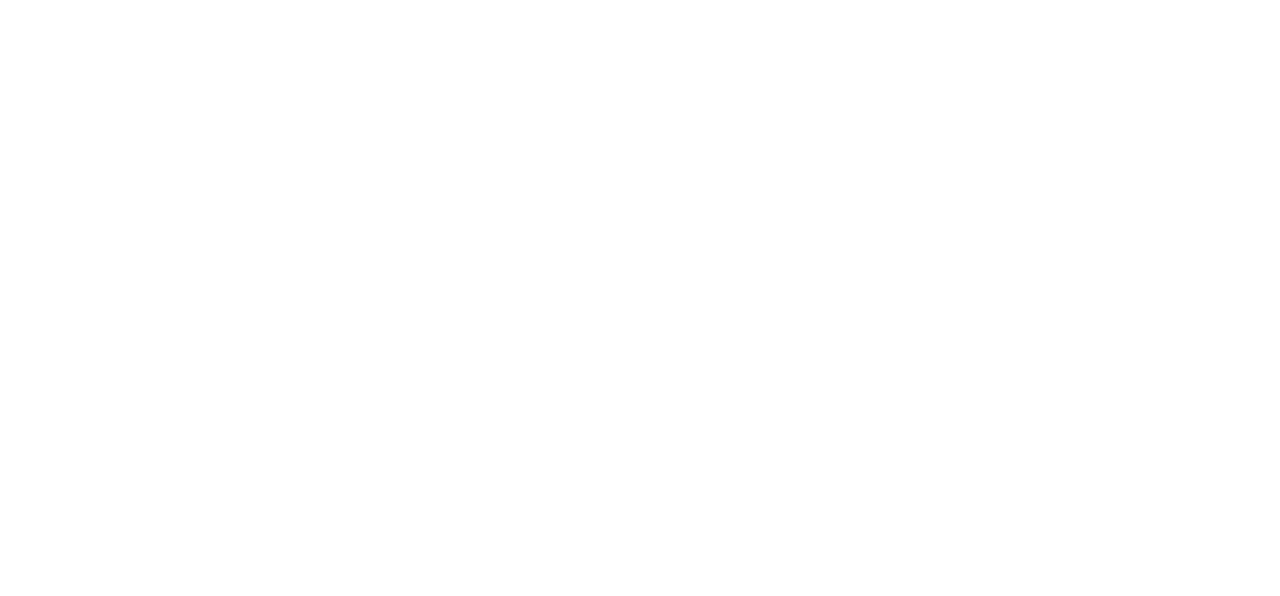
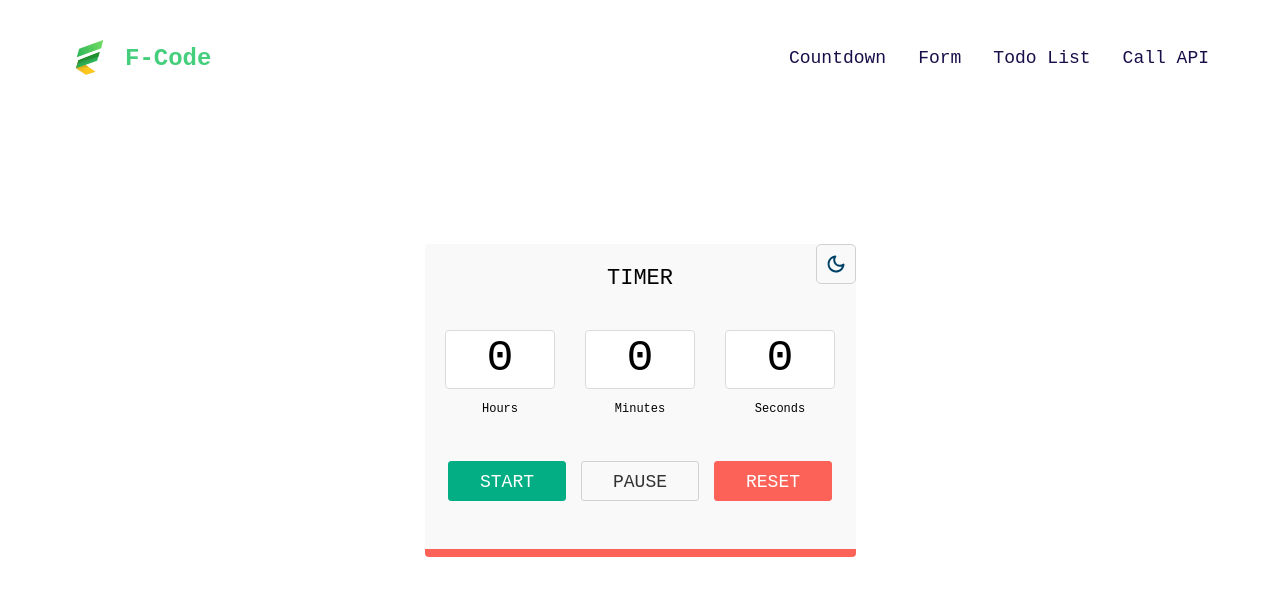
Before and after one commit to namdh03/react-assignment, a React (Vite) app: page / in a window 1280 px wide. Before the commit this address had no page. Shown: the top 596 px of the page. Built offline with nearby package versions, Linux system fonts and the light colour scheme.

Commit message:
Create Header component and config router

```diff
--- /dev/null
+++ b/src/components/Header/Header.jsx
@@ -0,0 +1,83 @@
+import PropTypes from "prop-types";
+import { Link } from "react-router-dom";
+import config from "../../config";
+import { FCodeIcon } from "../Icons";
+
+const Header = ({ dark = false }) => {
+    return (
+        <header
+            className={`fixed top-0 left-0 z-10 w-full bg-white ${
+                dark ? "dark:bg-[#01131e]" : ""
+            }`}
+        >
+            <div className="w-[1170px] mx-auto">
+                <div className="flex items-center justify-between py-4 h-[118px]">
+                    <div className="flex items-center">
+                        <Link
+                            to={config.routes.countdown}
+                            className="flex items-center"
+                        >
+                            <FCodeIcon></FCodeIcon>
+                            <span className="text-2xl font-bold text-[rgb(69,206,124)] leading-[]">
+                                F-Code
+                            </span>
+                        </Link>
+                    </div>
+
+                    <div className="">
+                        <nav>
+                            <ul className="flex items-center">
+                                <li>
+                                    <Link
+                                        to={config.routes.countdown}
+                                        className={`p-4 text-[#170F49] text-lg leading-[1.11111] ${
+                                            dark ? "dark:text-white" : ""
+                                        }`}
+                                    >
+                                        Countdown
+                                    </Link>
+                                </li>
+                                <li>
+                                    <Link
+                                        to={config.routes.form}
+                                        className={`p-4 text-[#170F49] text-lg leading-[1.11111] ${
+                                            dark ? "dark:text-white" : ""
+                                        }`}
+                                    >
+                                        Form
+                                    </Link>
+                                </li>
+                                <li>
+                                    <Link
+                                        to={config.routes.todo}
+                                        className={`p-4 text-[#170F49] text-lg leading-[1.11111] ${
+                                            dark ? "dark:text-white" : ""
+                                        }`}
+                                    >
+                                        Todo List
+                                    </Link>
+                                </li>
+                                <li>
+                                    <Link
+                                        to={config.routes.profile}
+                                        className={`p-4 text-[#170F49] text-lg leading-[1.11111] ${
+                                            dark ? "dark:text-white" : ""
+                                        }`}
+                                    >
+                                        Call API
+                                    </Link>
+                                </li>
+                            </ul>
+                        </nav>
+                    </div>
+                </div>
+            </div>
+        </header>
+    );
+};
+
+Header.propTypes = {
+    dark: PropTypes.bool,
+};
+
+export default Header;
--- /dev/null
+++ b/src/components/Header/index.jsx
@@ -0,0 +1 @@
+export { default } from "./Header";
--- a/src/components/Icons/Icons.jsx
+++ b/src/components/Icons/Icons.jsx
@@ -190,3 +190,84 @@
         />
     </svg>
 );
+
+export const FCodeIcon = () => (
+    <svg
+        width="70"
+        height="70"
+        viewBox="0 0 3500 3500"
+        fill="none"
+        xmlns="http://www.w3.org/2000/svg"
+    >
+        <path
+            d="M2311.53 1215.66L1089.07 1659L1208.21 1238.4L2410.64 798L2311.53 1215.66Z"
+            fill="url(#paint0_linear_218_12)"
+        ></path>
+        <path
+            d="M1047.99 2214.86L1507.94 2040.4L2026.04 2384.04L1544.95 2543.6L1047.99 2214.86Z"
+            fill="#D9D9D9"
+        ></path>
+        <path
+            d="M1169.55 1807.77L2026.01 2384.03L1544.92 2542.63L1047.96 2214.85L1169.55 1807.77Z"
+            fill="url(#paint1_linear_218_12)"
+        ></path>
+        <path
+            d="M1666.51 2140.83L1047.96 2214.85L1169.55 1807.77L1666.51 2140.83Z"
+            fill="#D6A91E"
+        ></path>
+        <path
+            d="M2105.31 1834.2L2232.2 1405.97L1169.55 1807.77L1047.96 2214.85L2105.31 1834.2Z"
+            fill="url(#paint2_linear_218_12)"
+        ></path>
+        <path
+            d="M2163.47 1633.31L2232.2 1405.97L1169.55 1807.77L1143.12 1897.65L2163.47 1633.31Z"
+            fill="url(#paint3_linear_218_12)"
+        ></path>
+        <defs>
+            <linearGradient
+                id="paint0_linear_218_12"
+                x1="1095.57"
+                y1="1543.44"
+                x2="2422.56"
+                y2="914.309"
+                gradientUnits="userSpaceOnUse"
+            >
+                <stop stopColor="#2DB656"></stop>
+                <stop offset="1" stopColor="#74DC65"></stop>
+            </linearGradient>
+            <linearGradient
+                id="paint1_linear_218_12"
+                x1="1248.85"
+                y1="2040.39"
+                x2="1692.95"
+                y2="2431.61"
+                gradientUnits="userSpaceOnUse"
+            >
+                <stop offset="0.0652429" stopColor="#E3B525"></stop>
+                <stop offset="0.789675" stopColor="#FFC81B"></stop>
+            </linearGradient>
+            <linearGradient
+                id="paint2_linear_218_12"
+                x1="1640.08"
+                y1="1564.58"
+                x2="1835.69"
+                y2="2035.1"
+                gradientUnits="userSpaceOnUse"
+            >
+                <stop offset="0.167047" stopColor="#1D8D2B"></stop>
+                <stop offset="0.43085" stopColor="#2DA150"></stop>
+                <stop offset="0.807736" stopColor="#2BB857"></stop>
+            </linearGradient>
+            <linearGradient
+                id="paint3_linear_218_12"
+                x1="1640.08"
+                y1="1564.58"
+                x2="1835.69"
+                y2="2035.1"
+                gradientUnits="userSpaceOnUse"
+            >
+                <stop offset="0.0581062" stopColor="#218F2F"></stop>
+            </linearGradient>
+        </defs>
+    </svg>
+);
--- a/src/config/routes.jsx
+++ b/src/config/routes.jsx
@@ -1,6 +1,5 @@
 const routes = {
-    home: "/",
-    countdown: "/countdown",
+    countdown: "/",
     form: "/form",
     todo: "/todo",
     profile: "/profile",
--- a/src/pages/CallAPI/CallAPI.jsx
+++ b/src/pages/CallAPI/CallAPI.jsx
@@ -1,5 +1,6 @@
 import { useState, useEffect } from "react";
 import "./table.css";
+import Header from "../../components/Header";
 
 const CallAPI = () => {
     const [users, setUsers] = useState([]);
@@ -11,6 +12,8 @@
     }, []);
 
     return (
+        <>
+            <Header></Header>
             <table className="content-table">
                 <thead>
                     <tr>
@@ -29,6 +32,7 @@
                     ))}
                 </tbody>
             </table>
+        </>
     );
 };
 
--- a/src/pages/CallAPI/table.css
+++ b/src/pages/CallAPI/table.css
@@ -1,6 +1,6 @@
 .content-table {
     border-collapse: collapse;
-    margin: 25px auto;
+    margin: 118px auto 0;
     font-size: 0.9em;
     min-width: 400px;
     border-radius: 5px 5px 0 0;
--- a/src/pages/Countdown/Countdown.jsx
+++ b/src/pages/Countdown/Countdown.jsx
@@ -1,5 +1,6 @@
 import { useState, useEffect } from "react";
 
+import Header from "../../components/Header";
 import { MoonIcon, SunIcon } from "../../components/Icons";
 import Input from "./Input";
 import Button from "./Button";
@@ -72,6 +73,8 @@
     }, [active, hour, minute, second]);
 
     return (
+        <>
+            <Header dark></Header>
             <div
                 id="countdown"
                 className="flex items-center justify-center w-[100vw] h-[100vh] bg-white dark:bg-[#01131E]"
@@ -132,6 +135,7 @@
                     </Button>
                 </div>
             </div>
+        </>
     );
 };
 
--- a/src/pages/Form/Form.jsx
+++ b/src/pages/Form/Form.jsx
@@ -1,5 +1,6 @@
 import { useState } from "react";
 import Input from "./Input";
+import Header from "../../components/Header";
 
 const initialFormState = {
     name: "",
@@ -123,7 +124,9 @@
     };
 
     return (
-        <div className="flex flex-col items-center justify-center h-[100vh]">
+        <>
+            <Header></Header>
+            <div className="flex flex-col items-center mt-[118px]">
                 <h1 className="mb-10 text-[#101920] text-4xl font-bold leading-[0.91667]">
                     K18 Recruitment
                 </h1>
@@ -188,6 +191,7 @@
                     </button>
                 </form>
             </div>
+        </>
     );
 };
 
--- a/src/pages/Todolist/Todolist.jsx
+++ b/src/pages/Todolist/Todolist.jsx
@@ -2,6 +2,7 @@
 import { actions } from "../../Store";
 import { BinIcon, EditIcon } from "../../components/Icons";
 import { useRef } from "react";
+import Header from "../../components/Header";
 
 // Bài này chủ yếu áp dụng kiến thức học được từ trên mạng
 // của React.Context, useContext và useReducer để thực hành
@@ -61,8 +62,10 @@
     };
 
     return (
-        <div id="todo" className="flex justify-center h-[100vh]">
-            <div className="w-[700px] p-20 bg-[#fcfcfc]">
+        <>
+            <Header></Header>
+            <div id="todo" className="mt-[118px]">
+                <div className="w-[700px] mx-auto p-20 bg-[#fcfcfc]">
                     <h1 className="text-[40px] text-center">MY TO DO LIST</h1>
 
                     <div className="flex items-center mt-[20px] shadow-[0px_10px_20px_0px_#F0F0F0]">
@@ -81,7 +84,9 @@
                         rounded-[0px_10px_10px_0px]
                         text-xl text-white bg-blue-400 hover:opacity-90"
                             onClick={
-                            state.isEdit.status ? handleUpdateJob : handleAddJob
+                                state.isEdit.status
+                                    ? handleUpdateJob
+                                    : handleAddJob
                             }
                         >
                             {state.isEdit.status ? "Update" : "Add"}
@@ -96,12 +101,16 @@
                                     className="flex items-center justify-between h-[57px] p-5 border border-solid border-[#D9D9D9]
                                 bg-white shadow-[0px_10px_20px_0px_rgba(240,240,240,0.25)]"
                                 >
-                                <p className="text-[#5A5A5A] text-xl">{job}</p>
+                                    <p className="text-[#5A5A5A] text-xl">
+                                        {job}
+                                    </p>
                                     <div className="flex items-center">
                                         <button
                                             className="p-[5px] cursor-pointer"
                                             onClick={() =>
-                                            dispatch(actions.removeJob(index))
+                                                dispatch(
+                                                    actions.removeJob(index)
+                                                )
                                             }
                                         >
                                             <BinIcon></BinIcon>
@@ -119,6 +128,7 @@
                     )}
                 </div>
             </div>
+        </>
     );
 };
 
```
Lines whose indentation alone changed are shown as unchanged.
